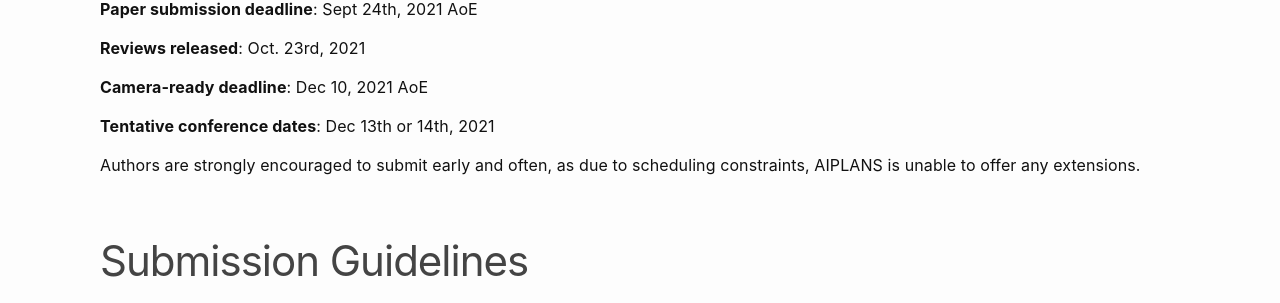
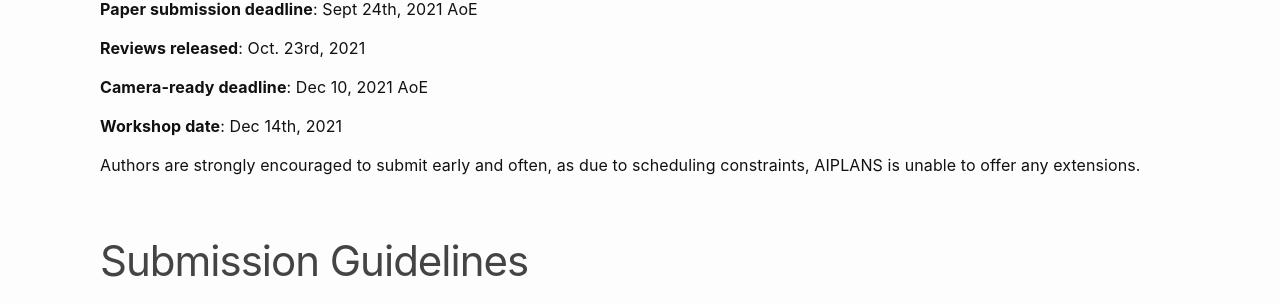
Before and after one commit to aiplans/aiplans.github.io, a Jekyll site: the page built from callforpapers.md, in a window 1280 px wide. Shown: the part 517-820 px from the top of the page. Built offline with Jekyll 4.4.1, drawn with Linux system fonts in a browser that asks for light colours.

Commit message:
finalize workshop date

```diff
--- a/callforpapers.md
+++ b/callforpapers.md
@@ -18,7 +18,7 @@ AIPLANS has four important dates to keep in mind:
 
 **Camera-ready deadline**: Dec 10, 2021 AoE
 
-**Tentative conference dates**: Dec 13th or 14th, 2021
+**Workshop date**: Dec 14th, 2021
 
 Authors are strongly encouraged to submit early and often, as due to scheduling constraints, AIPLANS is unable to offer any extensions.
 
```
